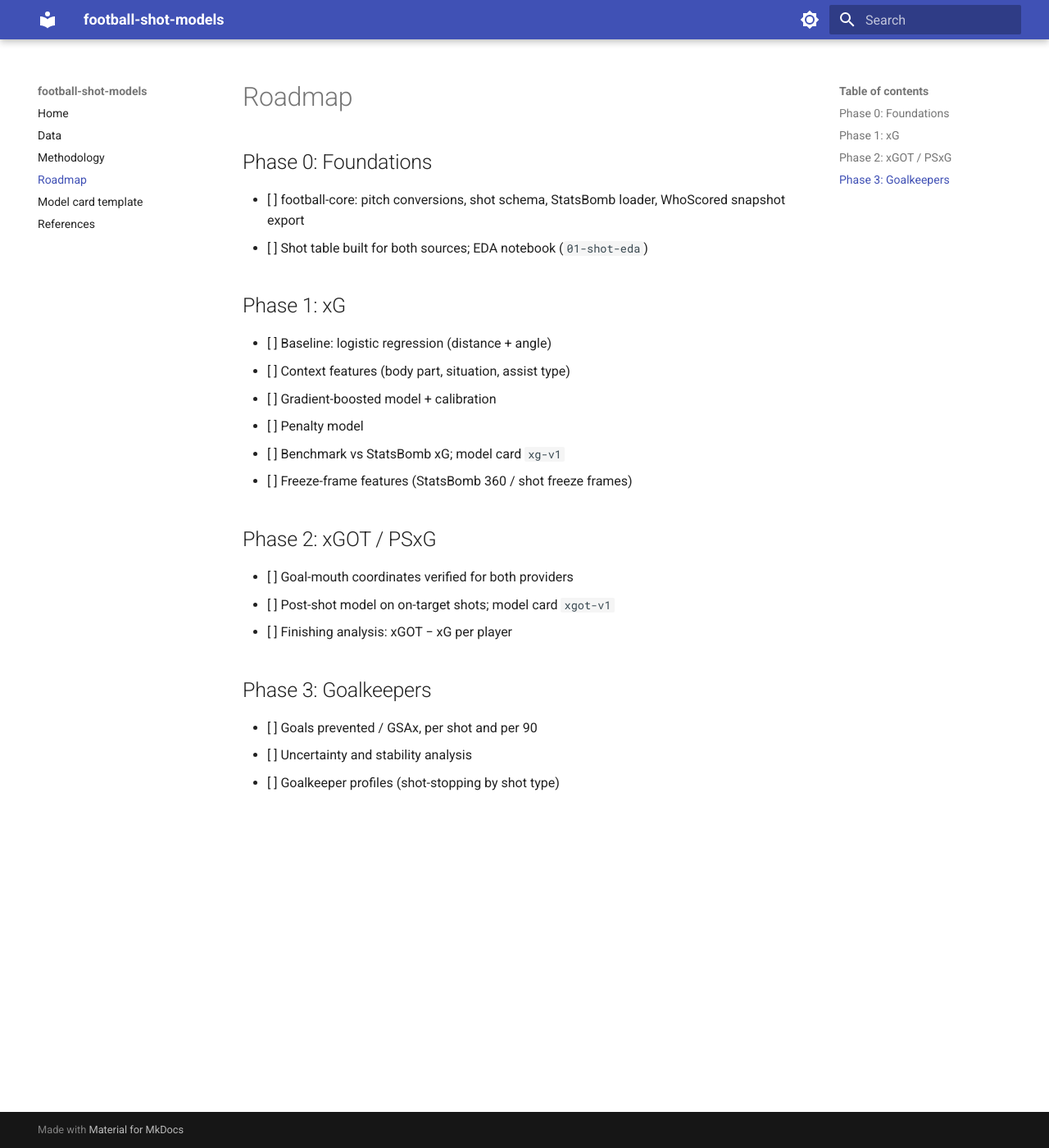
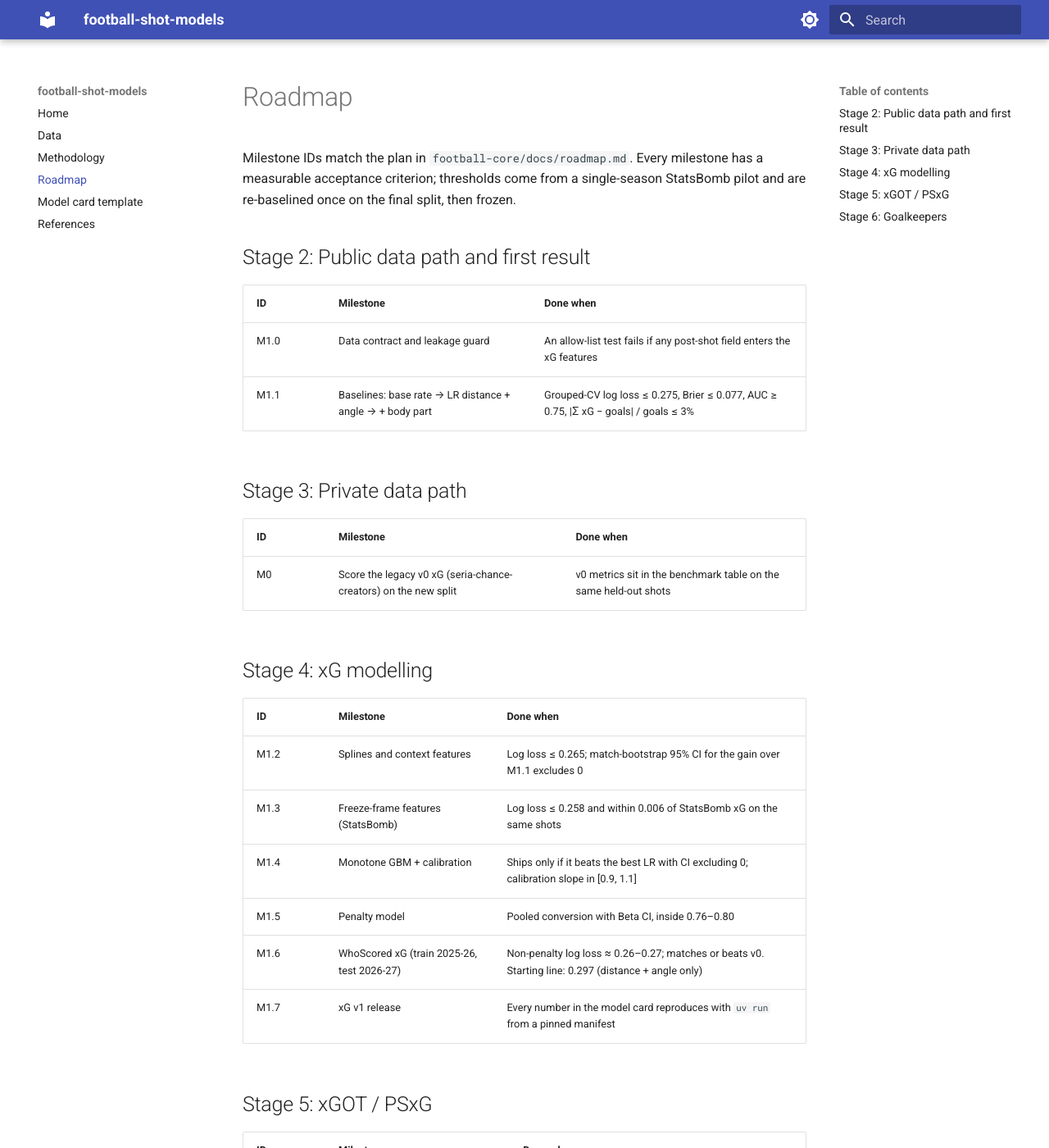
Before and after one commit to rberkkaratas/football-shot-models, an MkDocs documentation site: the page built from docs/roadmap.md, in a window 1280 px wide and 1400 px high. Shown: the whole window at 82% size. Built offline with MkDocs 1.6.1 and Material for MkDocs 9.7.7, drawn with Linux system fonts in a browser that asks for light colours; some of the changed text lies outside the part shown.

Commit message:
Align roadmap and data docs with plan v1
Roadmap now lists milestones M0-P3.4 with their acceptance criteria;
data sources describe the WhoScored CSV archive (4,025 matches,
2025-26 and 2026-27) chosen as the private training set.

Co-Authored-By: Claude Opus 5.5 (1M context) <noreply@anthropic.com>

```diff
--- a/docs/roadmap.md
+++ b/docs/roadmap.md
@@ -1,23 +1,43 @@
 # Roadmap
 
-## Phase 0: Foundations
-- [ ] football-core: pitch conversions, shot schema, StatsBomb loader, WhoScored snapshot export
-- [ ] Shot table built for both sources; EDA notebook (`01-shot-eda`)
+Milestone IDs match the plan in `football-core/docs/roadmap.md`. Every milestone has a
+measurable acceptance criterion; thresholds come from a single-season StatsBomb pilot and are
+re-baselined once on the final split, then frozen.
 
-## Phase 1: xG
-- [ ] Baseline: logistic regression (distance + angle)
-- [ ] Context features (body part, situation, assist type)
-- [ ] Gradient-boosted model + calibration
-- [ ] Penalty model
-- [ ] Benchmark vs StatsBomb xG; model card `xg-v1`
-- [ ] Freeze-frame features (StatsBomb 360 / shot freeze frames)
+## Stage 2: Public data path and first result
+| ID | Milestone | Done when |
+|---|---|---|
+| M1.0 | Data contract and leakage guard | An allow-list test fails if any post-shot field enters the xG features |
+| M1.1 | Baselines: base rate → LR distance + angle → + body part | Grouped-CV log loss ≤ 0.275, Brier ≤ 0.077, AUC ≥ 0.75, \|Σ xG − goals\| / goals ≤ 3% |
 
-## Phase 2: xGOT / PSxG
-- [ ] Goal-mouth coordinates verified for both providers
-- [ ] Post-shot model on on-target shots; model card `xgot-v1`
-- [ ] Finishing analysis: xGOT − xG per player
+## Stage 3: Private data path
+| ID | Milestone | Done when |
+|---|---|---|
+| M0 | Score the legacy v0 xG (seria-chance-creators) on the new split | v0 metrics sit in the benchmark table on the same held-out shots |
 
-## Phase 3: Goalkeepers
-- [ ] Goals prevented / GSAx, per shot and per 90
-- [ ] Uncertainty and stability analysis
-- [ ] Goalkeeper profiles (shot-stopping by shot type)
+## Stage 4: xG modelling
+| ID | Milestone | Done when |
+|---|---|---|
+| M1.2 | Splines and context features | Log loss ≤ 0.265; match-bootstrap 95% CI for the gain over M1.1 excludes 0 |
+| M1.3 | Freeze-frame features (StatsBomb) | Log loss ≤ 0.258 and within 0.006 of StatsBomb xG on the same shots |
+| M1.4 | Monotone GBM + calibration | Ships only if it beats the best LR with CI excluding 0; calibration slope in [0.9, 1.1] |
+| M1.5 | Penalty model | Pooled conversion with Beta CI, inside 0.76–0.80 |
+| M1.6 | WhoScored xG (train 2025-26, test 2026-27) | Non-penalty log loss ≈ 0.26–0.27; matches or beats v0. Starting line: 0.297 (distance + angle only) |
+| M1.7 | xG v1 release | Every number in the model card reproduces with `uv run` from a pinned manifest |
+
+## Stage 5: xGOT / PSxG
+| ID | Milestone | Done when |
+|---|---|---|
+| P2.1 | Goal-mouth harmonisation | ≥ 99% of goals inside the frame ± 0.15 m; Opta left/right confirmed against zone qualifiers |
+| P2.2 | Population spec (on target, faced by the keeper) | Shots on target and goals reconcile within ± 1% |
+| P2.3 | xGOT logistic regression | AUC well above 0.70; ECE < 0.02; total-probability check per xG decile within ± 10% |
+| P2.4 | Monotone GBM xGOT + penalty xGOT | No worse than P2.3 after recalibration |
+| P2.5 | Shooting goals added (xGOT − xG) | Split-half correlations reported next to goals − xG |
+
+## Stage 6: Goalkeepers
+| ID | Milestone | Done when |
+|---|---|---|
+| P3.1 | GSAx table | Keeper totals sum to league Σ PSxG − GA; every value has an SD and a 90% bootstrap CI |
+| P3.2 | Hierarchical keeper model | Shrunken estimates predict the next season better than raw GSAx |
+| P3.3 | Stability study | Reliability at 100 / 250 / 500 shots faced, with a Spearman–Brown curve |
+| P3.4 | Positioning variant (optional, StatsBomb only) | Documented and labelled as unavailable for WhoScored |
```
Also changed, not shown: docs/data.md (+1 -1 lines), 1 other file.
